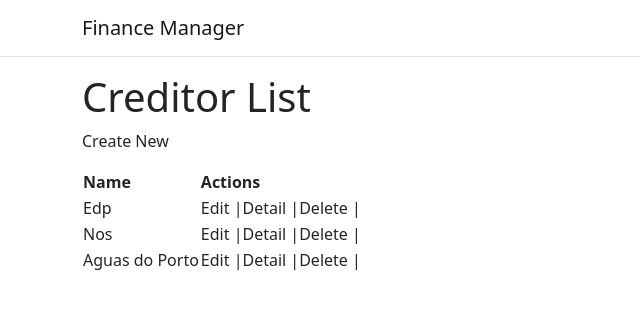
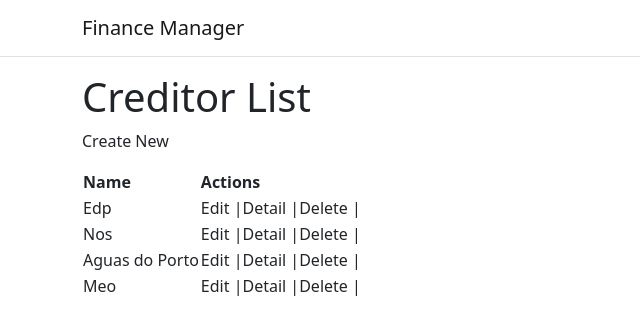
Before and after one commit to ejunnior/rumos-frontend, an Angular app: page / in a window 1280 px wide. Shown: the top 334 px of the page, without its empty margins (0-640 px from the left). Built offline with nearby package versions, Linux system fonts and the light colour scheme.

Commit message:
Creditor service

```diff
--- /dev/null
+++ b/src/app/creditor/creditor-get.model.ts
@@ -0,0 +1,4 @@
+export interface CredtiorGetModel {
+    id: number;
+    name: string;
+}
--- a/src/app/creditor/creditor-list.component.ts
+++ b/src/app/creditor/creditor-list.component.ts
@@ -1,24 +1,21 @@
-import { Component } from "@angular/core";
+import { Component, OnInit } from "@angular/core";
+import { CredtiorGetModel } from "./creditor-get.model";
+import { CreditorService } from "./creditor.service";
 
 @Component({
     selector:'fm-creditorlist',
     templateUrl:'./creditor-list.component.html'
 })
 
-export class CreditorListComponent{
+export class CreditorListComponent implements OnInit {
     pageTitle: string = "Creditor List";
-    creditors: any[] = [
-        {
-            "id":1,
-            "name":"Edp"
-        },
-        {
-            "id":2,
-            "name":"Nos"
-        },
-        {
-            "id":3,
-            "name":"Aguas do Porto"
-        }
-    ];
+    creditors: CredtiorGetModel[] = [];
+
+    constructor(private creditorService: CreditorService)
+    {
+    }
+
+    ngOnInit(): void {
+      this.creditors = this.creditorService.getCreditor();
+    }
 }
--- /dev/null
+++ b/src/app/creditor/creditor.service.ts
@@ -0,0 +1,29 @@
+import { Injectable } from "@angular/core";
+import { CredtiorGetModel } from "./creditor-get.model";
+
+@Injectable({
+    providedIn: 'root'
+})
+
+export class CreditorService {
+    getCreditor() : CredtiorGetModel[] {
+        return [
+            {
+                "id":1,
+                "name":"Edp"
+            },
+            {
+                "id":2,
+                "name":"Nos"
+            },
+            {
+                "id":3,
+                "name":"Aguas do Porto"
+            },
+            {
+                "id":4,
+                "name":"Meo"
+            },
+        ]
+    }
+}
```
